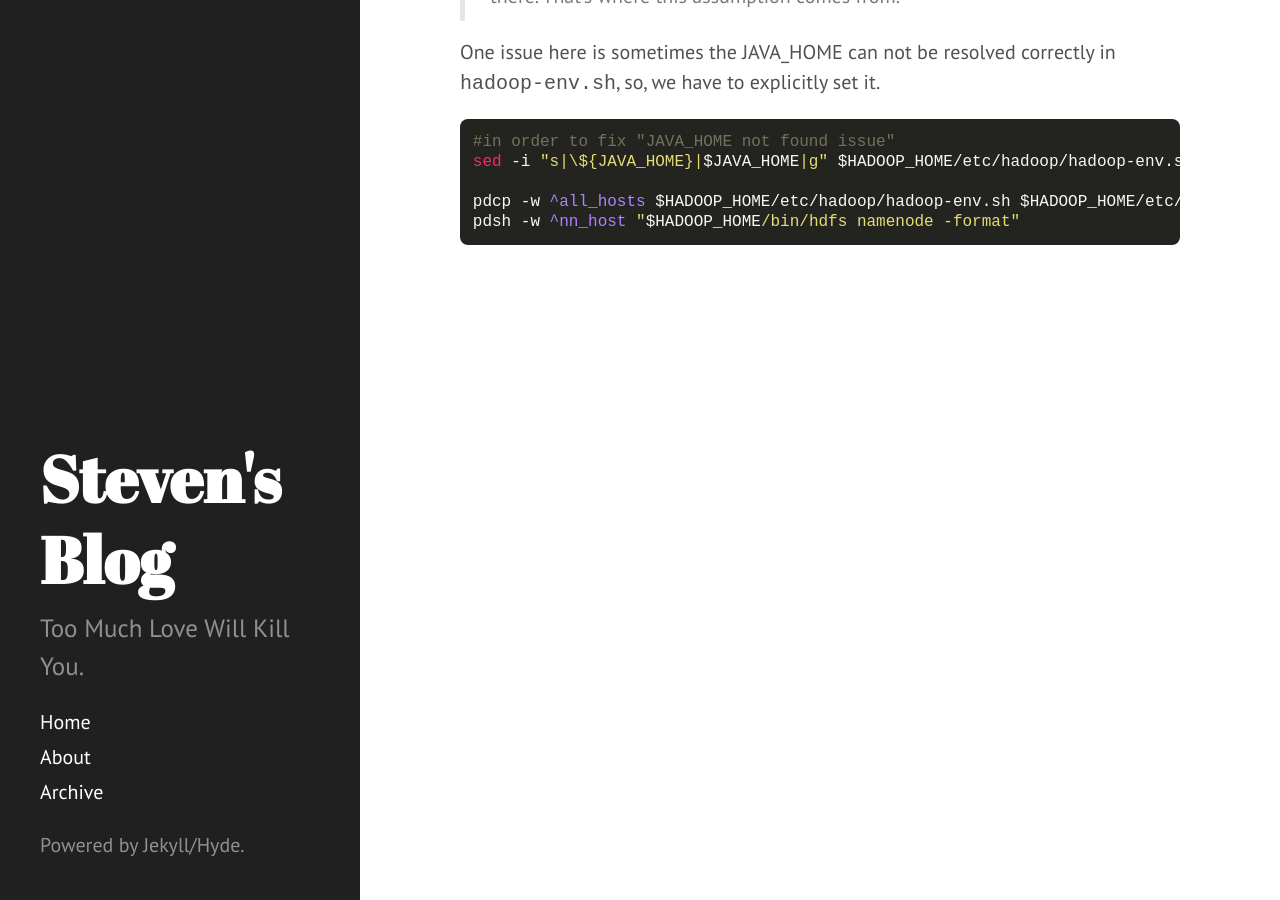
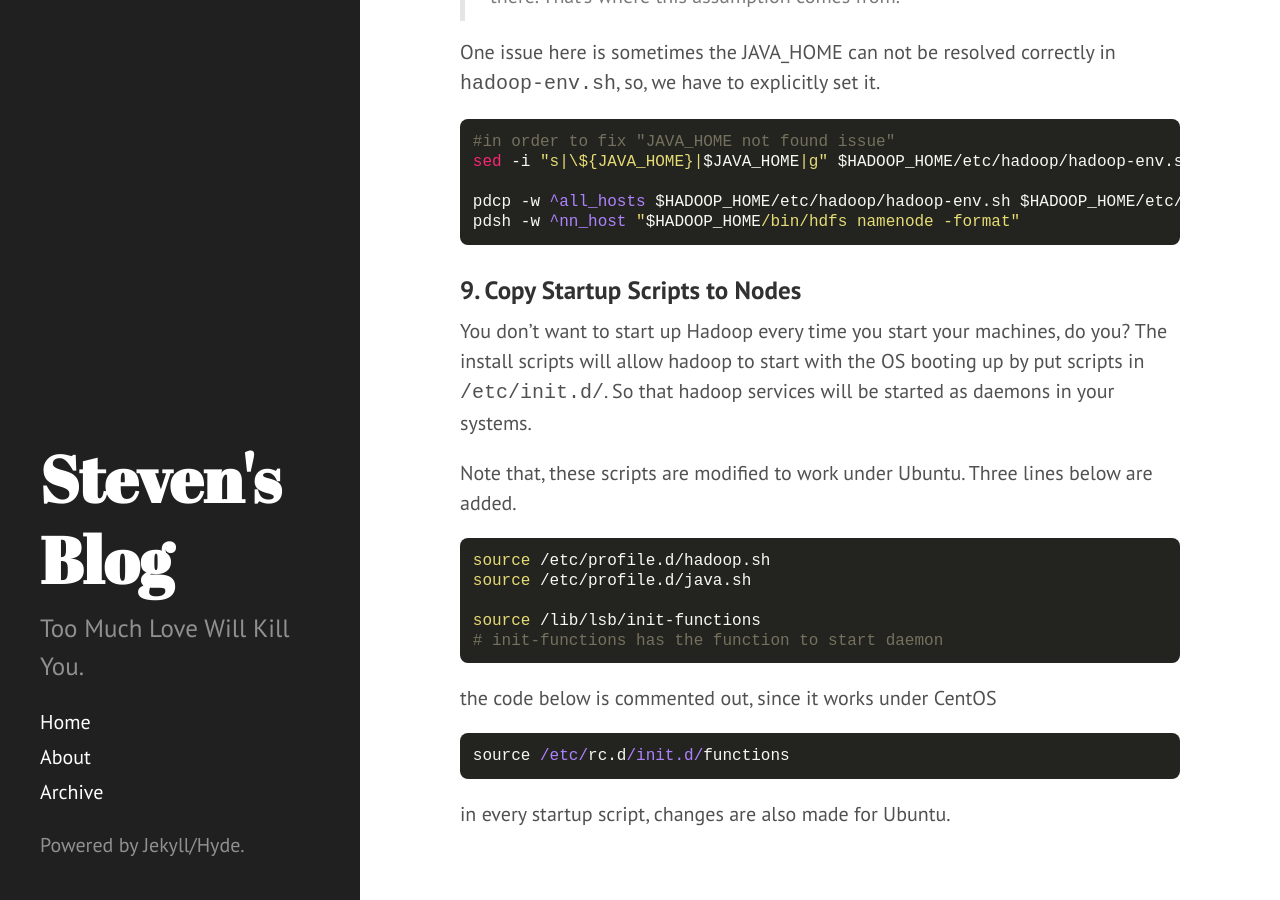
Before and after one commit to legatoo/legatoo.github.io, a Jekyll site: the page built from _posts/2014-11-12-Install-Yarn-on-Ubuntu-Cluster-via-Scripts.md, in a window 1280 px wide and 900 px high, scrolled down 6843 px. Built offline with Jekyll 4.4.1, drawn with Linux system fonts in a browser that asks for light colours; Markdown is read by kramdown in place of the engine named in the settings.

```diff
--- a/_posts/2014-11-12-Install-Yarn-on-Ubuntu-Cluster-via-Scripts.md
+++ b/_posts/2014-11-12-Install-Yarn-on-Ubuntu-Cluster-via-Scripts.md
@@ -201,3 +201,21 @@
 
 pdcp -w ^all_hosts $HADOOP_HOME/etc/hadoop/hadoop-env.sh $HADOOP_HOME/etc/hadoop/
 pdsh -w ^nn_host "$HADOOP_HOME/bin/hdfs namenode -format"</code></pre>
+
+###9. Copy Startup Scripts to Nodes
+
+You don't want to start up Hadoop every time you start your machines, do you? The install scripts will allow hadoop to start with the OS booting up by put scripts in `/etc/init.d/`. So that hadoop services will be started as daemons in your systems.
+
+Note that, these scripts are modified to work under Ubuntu. Three lines below are added.
+
+<pre><code>source /etc/profile.d/hadoop.sh
+source /etc/profile.d/java.sh
+
+source /lib/lsb/init-functions
+#init-functions has the function to start daemon</code></pre>
+
+the code below is commented out, since it works under CentOS
+<pre><code class="Bash">source /etc/rc.d/init.d/functions
+</code></pre>
+
+in every startup script, changes are also made for Ubuntu.
```
